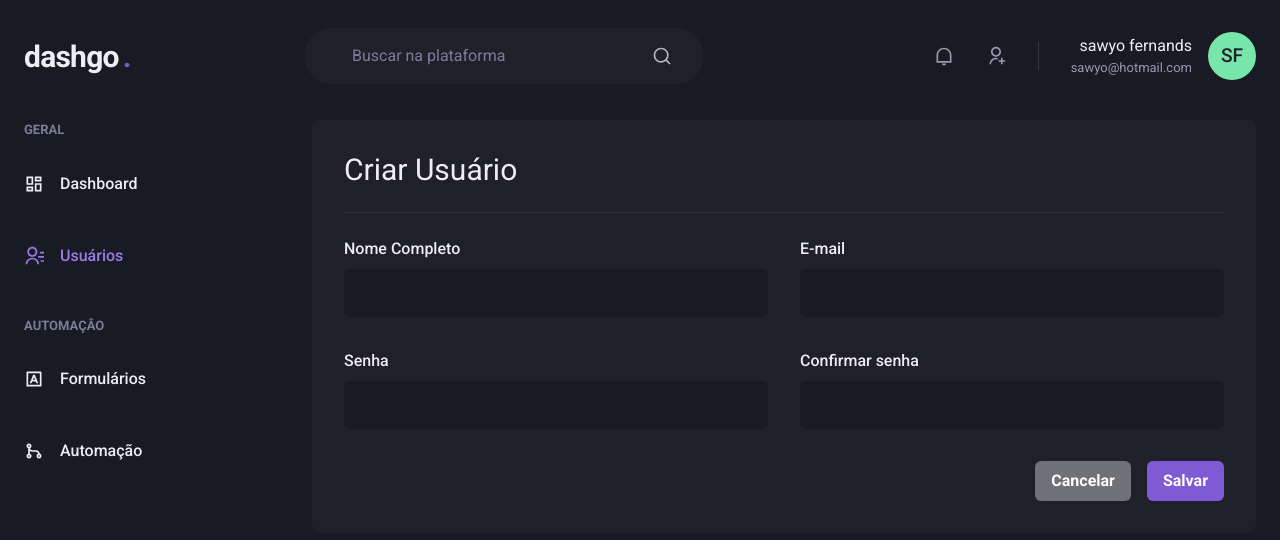
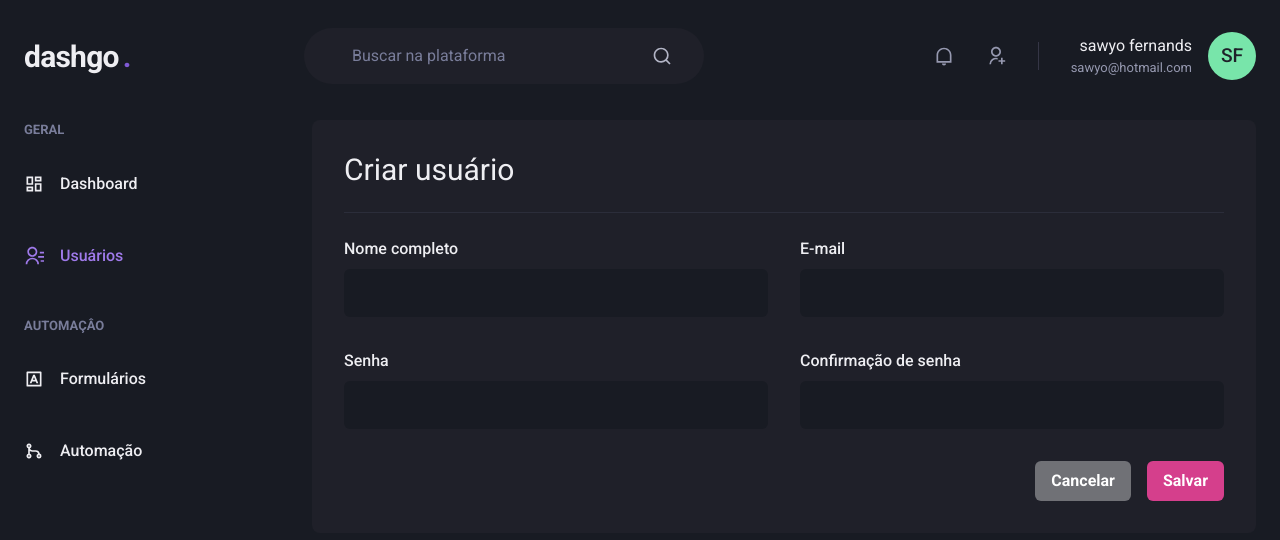
Before and after one commit to Sawyo-Fernands/dashgo, a Next.js app: page /users/create in a window 1280 px wide. Shown: the top 540 px of the page. Built offline with nearby package versions, Linux system fonts and the light colour scheme.

Commit message:
Adicionando react hook ao Form de criação de usuário

```diff
--- a/src/pages/users/create.tsx
+++ b/src/pages/users/create.tsx
@@ -1,49 +1,111 @@
-import { Box, Button, Divider, Flex, Heading, HStack, SimpleGrid, VStack} from "@chakra-ui/react";
+import { Box, Button, Divider, Flex, Heading, HStack, SimpleGrid, VStack } from "@chakra-ui/react";
+import { SubmitHandler, useForm } from 'react-hook-form'
+import * as yup from 'yup';
+import { yupResolver } from '@hookform/resolvers/yup'
 import Link from "next/link";
+
 import { Input } from "../../components/Form/Input";
 import { Header } from "../../components/Header";
 import { SideBar } from "../../components/SideBar";
 
+type CreateUserFormData = {
+    name: string;
+    email: string;
+    password: string;
+    password_confirmation: string;
+};
 
+const createUserFormSchema = yup.object().shape({
+    name: yup.string().required('Nome obrigatório'),
+    email: yup.string().required('E-mail obrigatório').email('E-mail inválido'),
+    password: yup.string().required('Senha obrigatória').min(6, 'No minimo 6 caracteres'),
+    password_confirmation: yup.string().oneOf([
+        null, yup.ref('password')
+    ], 'As senhas precisam ser iguais')
+})
 
-export default function CreateUser(){
-    return(
+export default function CreateUser() {
+    const { register, handleSubmit, formState } = useForm({
+        resolver: yupResolver(createUserFormSchema)
+    })
+
+    const handleCreateUser: SubmitHandler<CreateUserFormData> = async (values) => {
+        await new Promise(resolve => setTimeout(resolve, 2000));
+
+        console.log(values);
+    }
+
+    return (
         <Box>
-            <Header/>
+            <Header />
 
-            <Flex w='100%' my='6' maxWidth={1480} mx='auto' px='6'>
-                <SideBar/>
-                <Box flex={'1'} borderRadius={8} bgColor='gray.800' p={['6','8']}>
+            <Flex w="100%" my="6" maxWidth={1480} mx="auto" px="6">
+                <SideBar />
 
-                    <Heading size={'lg'} fontWeight='normal' >Criar Usuário</Heading>
+                <Box
+                    as = "form"
+                    flex="1"
+                    borderRadius={8}
+                    bg="gray.800"
+                    p={["6", "8"]}
+                    onSubmit={handleSubmit(handleCreateUser)}
+                >
+                    <Heading size="lg" fontWeight="normal">Criar usuário</Heading>
 
-                    <Divider my={6} borderColor='gray.700'/>
+                    <Divider my="6" borderColor="gray.700" />
 
-                    <VStack spacing={8}>
-                        <SimpleGrid minChildWidth={'240px'} spacing={['6','8']} w={'100%'}>
-                            <Input name="name" label="Nome Completo"/>
-                            <Input name="email" label="E-mail" type={'email'}/>
+                    <VStack spacing="8">
+                        <SimpleGrid minChildWidth="240px" spacing={["6", "8"]} w="100%">
+                            <Input
+                                name="name"
+                                type="text"
+                                label="Nome completo"
+                                error={formState.errors.name}
+                                {...register('name')}
+                            />
+                            <Input
+                                name="email"
+                                type="email"
+                                label="E-mail"
+                                error={formState.errors.email}
+                                {...register('email')}
+                            />
                         </SimpleGrid>
-                        <SimpleGrid minChildWidth={'240px'} spacing={['6','8']} w={'100%'}>
-                            <Input name="password" type={'password'}  label="Senha"/>
-                            <Input name="passwordConfirmation" label="Confirmar senha" type={'password'}/>
+
+                        <SimpleGrid minChildWidth="240px" spacing={["6", "8"]} w="100%">
+                            <Input
+                                name="password"
+                                type="password"
+                                label="Senha"
+                                error={formState.errors.password}
+                                {...register('password')}
+                            />
+                            <Input
+                                name="password_confirmation"
+                                type="password"
+                                label="Confirmação de senha"
+                                error={formState.errors.password_confirmation}
+                                {...register('password_confirmation')}
+                            />
                         </SimpleGrid>
                     </VStack>
-                   <Flex mt={8} justify='flex-end'>
-                       <HStack spacing={4}>
-                            <Link href={'/users'} passHref>
-                            <Button colorScheme={'whiteAlpha'}>
-                                Cancelar
-                            </Button>
+
+                    <Flex mt="8" justify="flex-end">
+                        <HStack spacing="4">
+                            <Link href="/users" passHref>
+                                <Button as="a" colorScheme="whiteAlpha">Cancelar</Button>
                             </Link>
-                            <Button colorScheme={'purple'}>
+                            <Button
+                                type="submit"
+                                colorScheme="pink"
+                                isLoading={formState.isSubmitting}
+                            >
                                 Salvar
                             </Button>
-                       </HStack>
-
-                   </Flex>
+                        </HStack>
+                    </Flex>
                 </Box>
             </Flex>
         </Box>
-    )
+    );
 }
```
Also changed, not shown: src/pages/index.tsx (+11 -11 lines), 1 other file (tests, documents, lock files or other folders).
